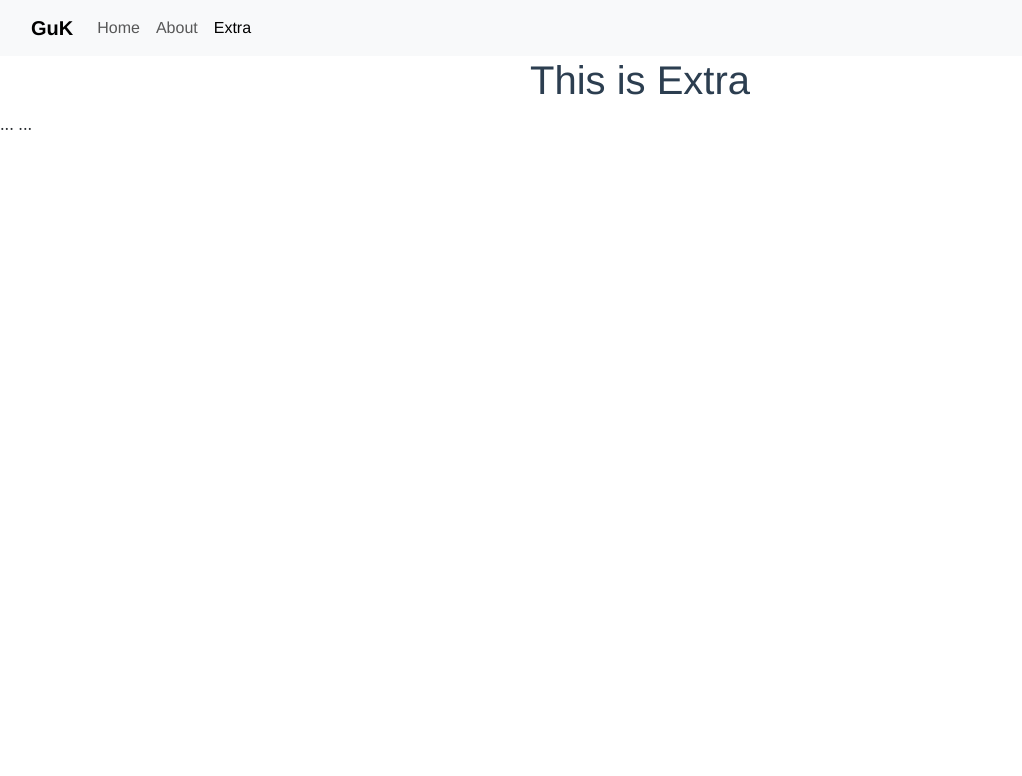
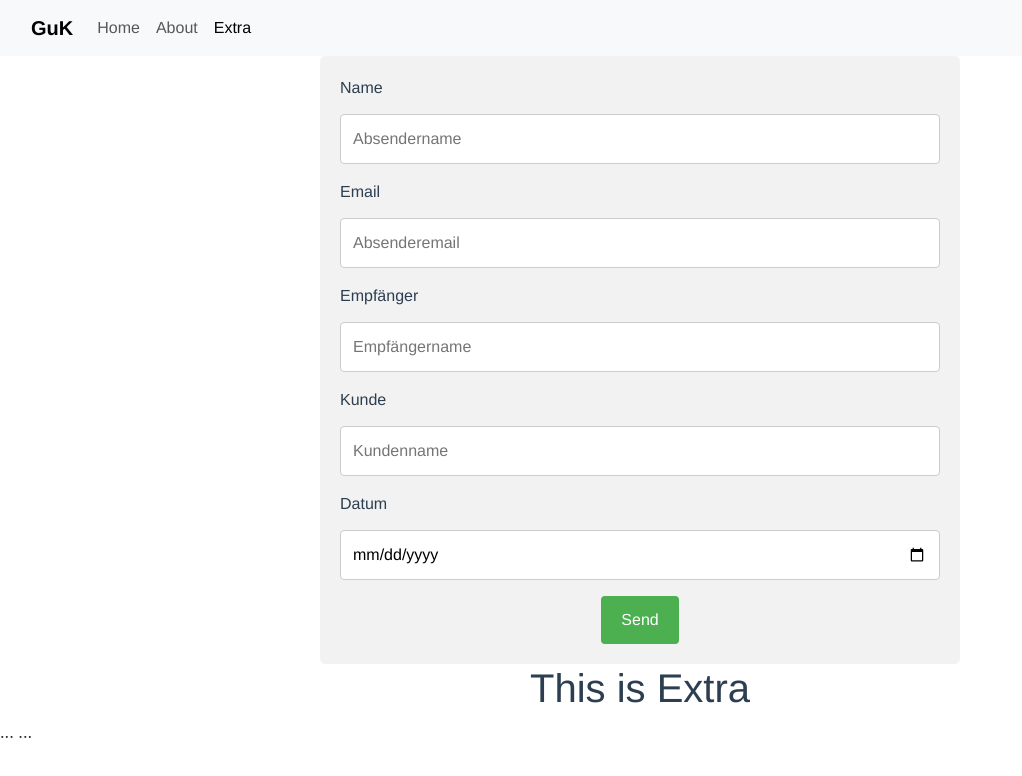
Before and after one commit to Melliim/GuK-Melde-App-Frontend, a Vue app: page /extra in a window 1280 px wide. Shown: the top 776 px of the page, without its empty margins (0-1022 px from the left). Built offline with nearby package versions, Linux system fonts and the light colour scheme.

Commit message:
adds sendEmail functionality as a form via Emailjs in the ContactForm component

```diff
--- a/package.json
+++ b/package.json
@@ -10,8 +10,12 @@
   },
   "dependencies": {
     "@popperjs/core": "^2.11.8",
+    "@progress/kendo-licensing": "^1.3.0",
+    "@progress/kendo-vue-inputs": "^3.11.0",
+    "@progress/kendo-vue-intl": "^3.11.0",
     "axios": "^1.4.0",
     "bootstrap": "^5.3.0",
+    "emailjs-com": "^3.2.0",
     "register-service-worker": "^1.7.2",
     "vue": "^3.2.13",
     "vue-router": "^4.0.3"
--- a/src/App.vue
+++ b/src/App.vue
@@ -1,14 +1,16 @@
 <template>
   <navbar></navbar>
+  <contact-form></contact-form>
   <router-view/>
 </template>
 
 <script>
 import Navbar from '@/components/Navbar.vue'
+import ContactForm from '@/components/ContactForm'
 
 export default {
   name: 'App',
-  components: { Navbar}
+  components: { ContactForm, Navbar}
 }
 </script>
 
--- /dev/null
+++ b/src/components/ContactForm.vue
@@ -0,0 +1,133 @@
+<template>
+  <div class="container">
+    <form @submit="sendEmail">
+      <label>Name</label>
+      <input
+        type="text"
+        v-model="name"
+        name="name"
+        placeholder="Absendername"
+      >
+      <label>Email</label>
+      <input
+        type="email"
+        v-model="email"
+        name="email"
+        placeholder="Absenderemail"
+      >
+      <label>Empfänger</label>
+      <input
+        type="text"
+        v-model="toName"
+        name="toName"
+        placeholder="Empfängername"
+      >
+      <label>Kunde</label>
+      <input
+        type="text"
+        v-model="personName"
+        name="personName"
+        placeholder="Kundenname"
+      >
+      <label>Datum</label>
+      <input
+        type="date"
+        v-model="date"
+        name="date"
+      >
+
+      <input type="submit" value="Send">
+    </form>
+  </div>
+</template>
+
+<script>
+import emailjs from 'emailjs-com';
+export default {
+  name: "ContactUs",
+  data() {
+    return {
+      name: "",
+      email: "",
+      toName: "",
+      personName: "",
+      date: ""
+    };
+  },
+  methods: {
+    sendEmail(event) {
+      event.preventDefault(); // Prevent the form from submitting normally
+      emailjs
+        .sendForm(
+          "service_4tkduhe",
+          "template_152ynmd",
+          event.target,
+          "p529mCvfdNNng8NXW",
+          event.target
+        )
+        .then(
+          (result) => {
+            console.log(
+              "You have successfully submitted your message",
+              result.text
+            );
+          },
+          (error) => {
+            console.log(
+              "This form failed to submit, please kindly check your internet connection",
+              error.text
+            );
+          }
+        );
+
+      // Reset the form fields after submission
+      this.name = "";
+      this.email = "";
+      this.toName = "";
+      this.personName = "";
+      this.date = "";
+    },
+  },
+};
+</script>
+<style scoped>
+* {box-sizing: border-box;}
+
+.container {
+  display: block;
+  margin:auto;
+  text-align: center;
+  border-radius: 5px;
+  background-color: #f2f2f2;
+  padding: 20px;
+  width: 50%;
+}
+
+label {
+  float: left;
+}
+
+input[type=text], [type=email], [type=text], [type=text], [type=date] {
+  width: 100%;
+  padding: 12px;
+  border: 1px solid #ccc;
+  border-radius: 4px;
+  box-sizing: border-box;
+  margin-top: 6px;
+  margin-bottom: 16px;
+  resize: vertical;
+}
+
+input[type=submit] {
+  background-color: #4CAF50;
+  color: white;
+  padding: 12px 20px;
+  border: none;
+  border-radius: 4px;
+  cursor: pointer;
+}
+
+input[type=submit]:hover {
+  background-color: #45a049;
+}
+</style>
```
Also changed, not shown: 1 other file (tests, documents, lock files or other folders).
